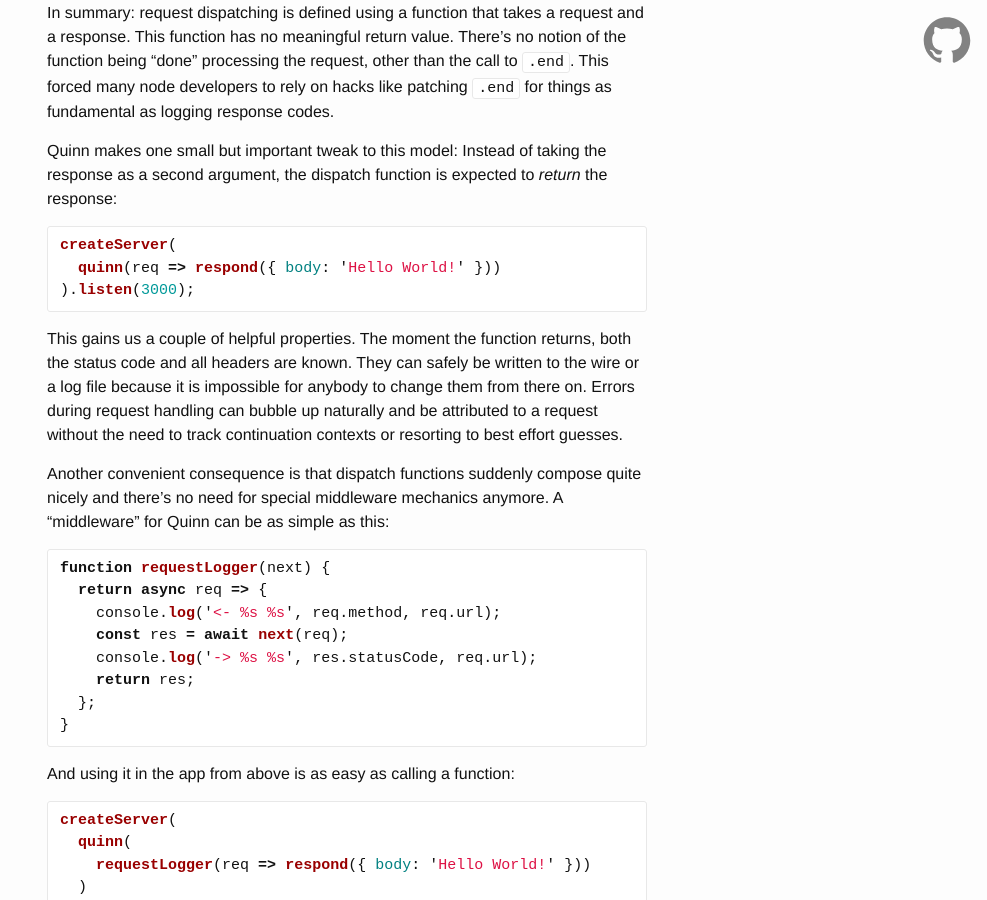
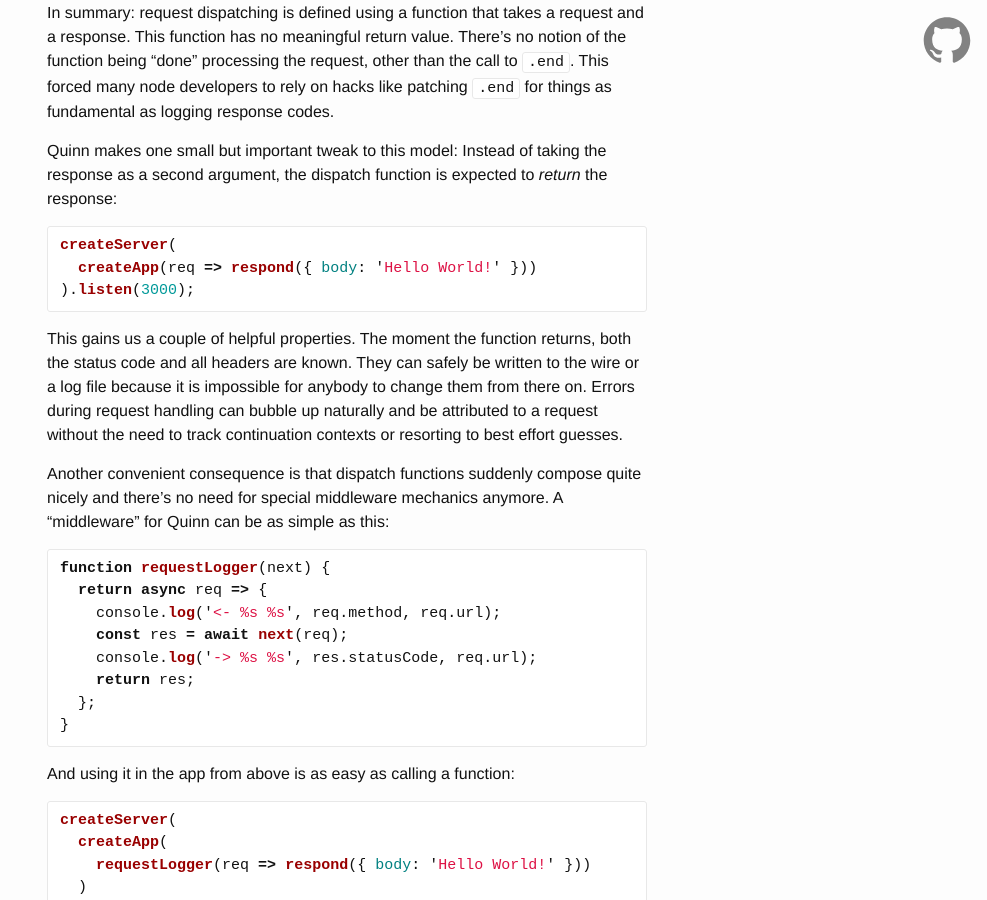
Before and after one commit to quinnjs/quinnjs.github.io, a Jekyll site: the page built from index.md, in a window 1280 px wide and 900 px high, scrolled down 1681 px. Shown: the whole window, without its empty margins (293-1280 px from the left). Built offline with Jekyll 4.4.1, drawn with Linux system fonts in a browser that asks for light colours.

Commit message:
Use `createApp` consistently

```diff
--- a/index.md
+++ b/index.md
@@ -68,7 +68,7 @@ the dispatch function is expected to *return* the response:
 
 {% highlight js %}
 createServer(
-  quinn(req => respond({ body: 'Hello World!' }))
+  createApp(req => respond({ body: 'Hello World!' }))
 ).listen(3000);
 {% endhighlight %}
 
@@ -100,7 +100,7 @@ And using it in the app from above is as easy as calling a function:
 
 {% highlight js %}
 createServer(
-  quinn(
+  createApp(
     requestLogger(req => respond({ body: 'Hello World!' }))
   )
 ).listen(3000);
@@ -112,7 +112,7 @@ You can just keep using [`lodash`](https://lodash.com/docs#flow):
 
 {% highlight js %}
 const middleware = [ requestLogger /*, ...more middleware */ ];
-const createApp = _.compose(createServer, quinn, ...middleware);
+const createApp = _.compose(createServer, createApp, ...middleware);
 createApp(req => respond({ body: 'Hello World!' })).listen(3000);
 {% endhighlight %}
 
```
